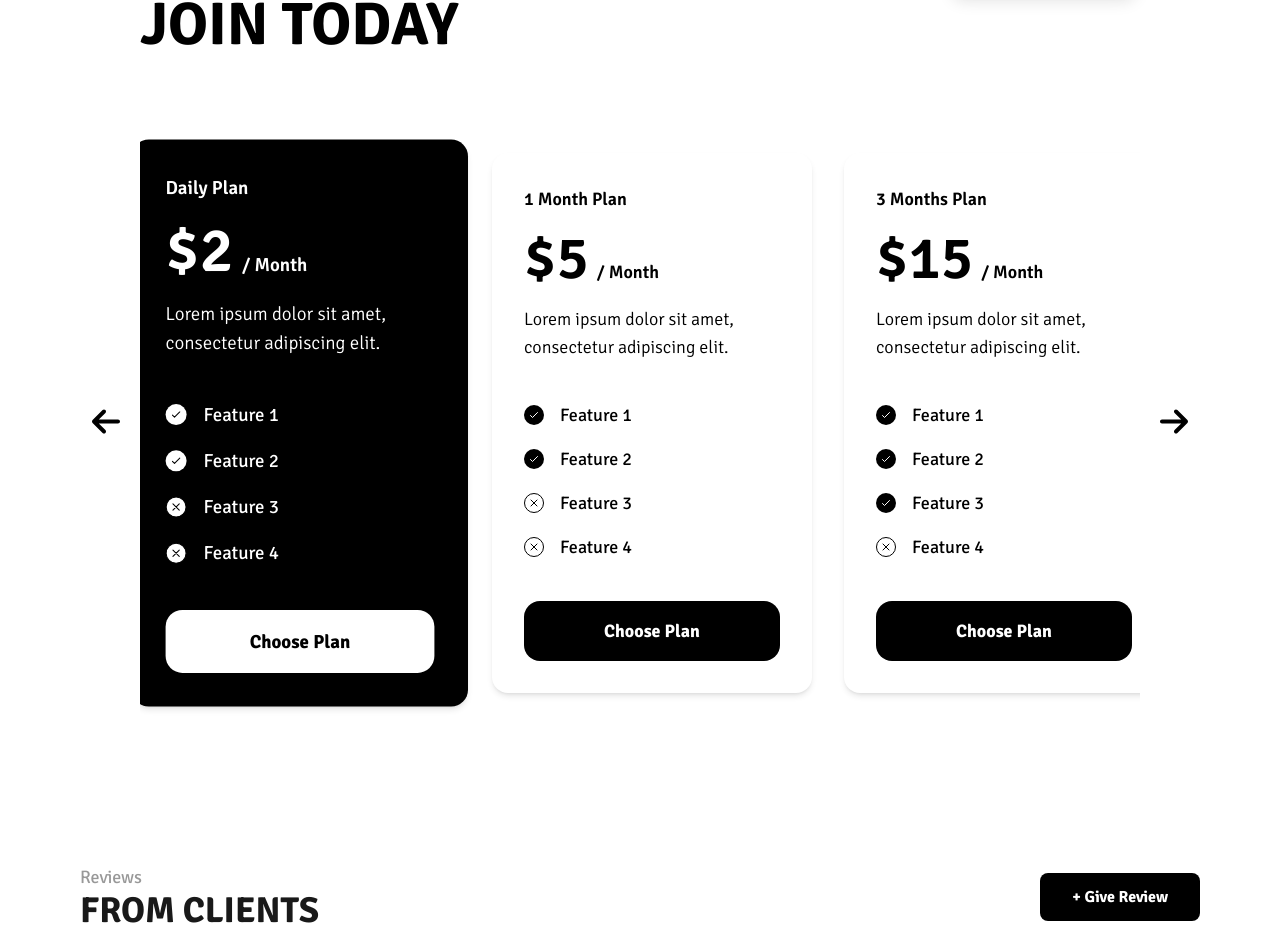
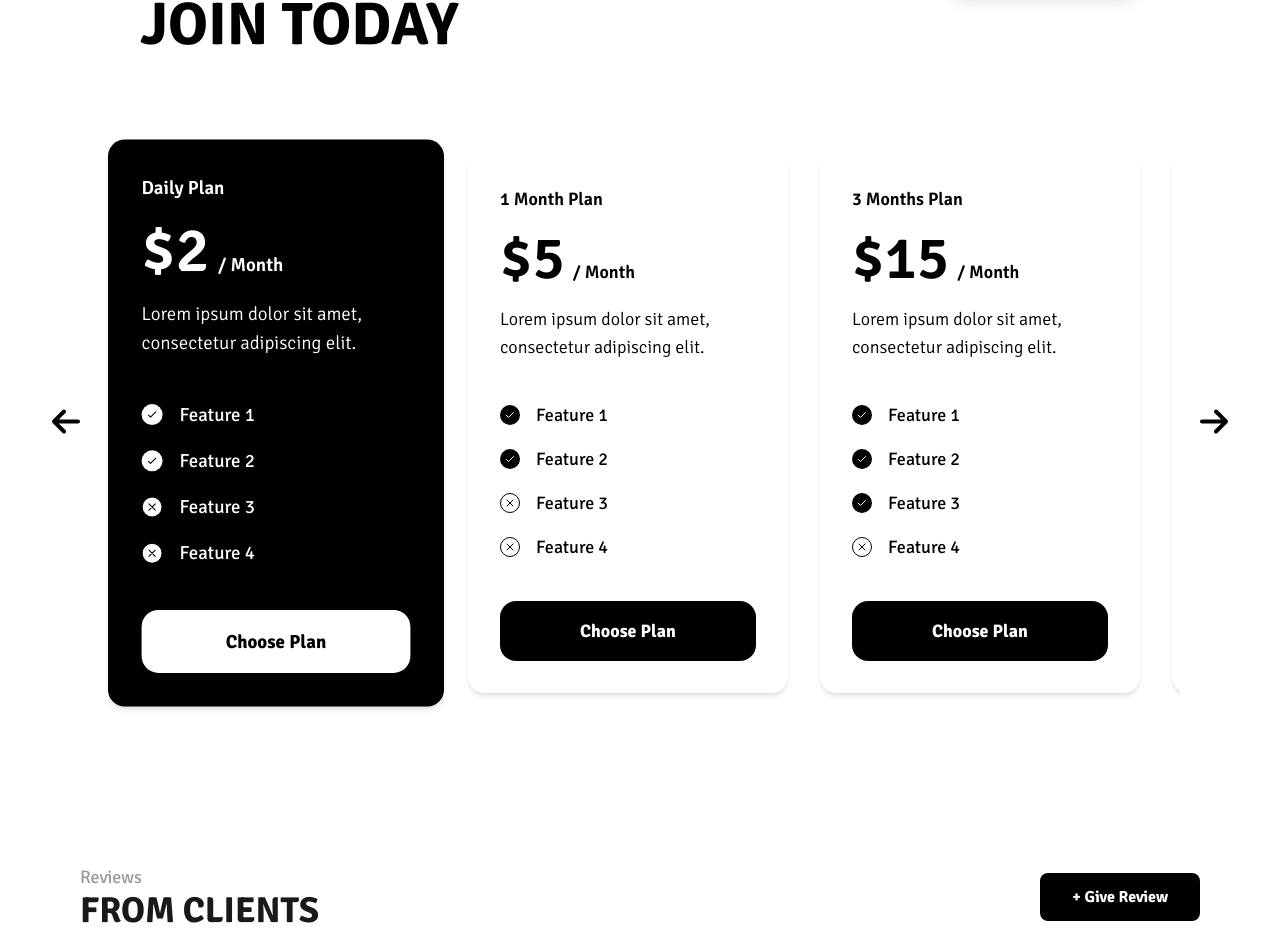
Before and after one commit to abupraise/GentleBreeze, a React (Vite) app: page / in a window 1280 px wide. Shown: the part 3096-4033 px from the top of the page. Built offline with nearby package versions, Linux system fonts and the light colour scheme.

Commit message:
"Added useEffect hook to handle scrolling, updated scrollLeft and scrollRight functions, and made minor changes to JSX elements and their styles."

```diff
--- a/src/components/Payment.jsx
+++ b/src/components/Payment.jsx
@@ -1,4 +1,4 @@
-import React, { useState, useRef } from "react";
+import React, { useState, useRef, useEffect } from "react";
 import { FontAwesomeIcon } from "@fortawesome/react-fontawesome";
 import { faArrowLeft, faArrowRight } from "@fortawesome/free-solid-svg-icons";
 
@@ -65,16 +65,23 @@ const Payment = () => {
   ];
 
   const scrollLeft = () => {
-    scrollContainerRef.current.scrollBy({ left: -300, behavior: "smooth" });
     setActiveIndex(
       (prevIndex) => (prevIndex - 1 + plans.length) % plans.length
     );
   };
 
   const scrollRight = () => {
-    scrollContainerRef.current.scrollBy({ left: 300, behavior: "smooth" });
     setActiveIndex((prevIndex) => (prevIndex + 1) % plans.length);
   };
+
+  useEffect(() => {
+    const container = scrollContainerRef.current;
+    const cardWidth = container.querySelector(".card").offsetWidth;
+    container.scrollTo({
+      left: activeIndex * (cardWidth + 32),
+      behavior: "smooth",
+    });
+  }, [activeIndex]);
 
   return (
     <div className="bg-white flex flex-col items-center p-10 w-full">
@@ -110,7 +117,7 @@ const Payment = () => {
           </button>
         </div>
       </div>
-      <div className="relative w-full lg:w-5/6 h-[40rem]">
+      <div className="relative w-full lg:w-[90%] h-[40rem]">
         <button
           onClick={scrollLeft}
           className="absolute left-[-3rem] top-1/2 transform -translate-y-1/2 z-10"
@@ -126,11 +133,14 @@ const Payment = () => {
           className="flex overflow-x-auto no-scrollbar gap-8 h-full items-center"
         >
           {plans.map((plan, index) => (
-            <PricingCard
-              key={index}
-              {...plan}
-              isActive={index === activeIndex}
-            />
+            <div key={index} style={index === 0 ? { marginLeft: "1rem" } : {}}>
+              <PricingCard
+                key={index}
+                {...plan}
+                isActive={index === activeIndex}
+                className="card"
+              />
+            </div>
           ))}
         </div>
         <button
@@ -160,12 +170,13 @@ const PricingCard = ({
   buttonTextColor = "text-white",
   isPremium = false,
   isActive = false,
+  className,
 }) => {
   return (
     <div
       className={`shadow-md rounded-2xl p-8 w-full lg:w-1/3 min-w-[20rem] transition-transform duration-500 transform ${
         isActive ? "bg-black text-white scale-105" : cardColor
-      } ${isActive ? "text-white" : textColor}`}
+      } ${isActive ? "text-white" : textColor} ${className}`}
     >
       <div className="mb-10">
         <div
```
